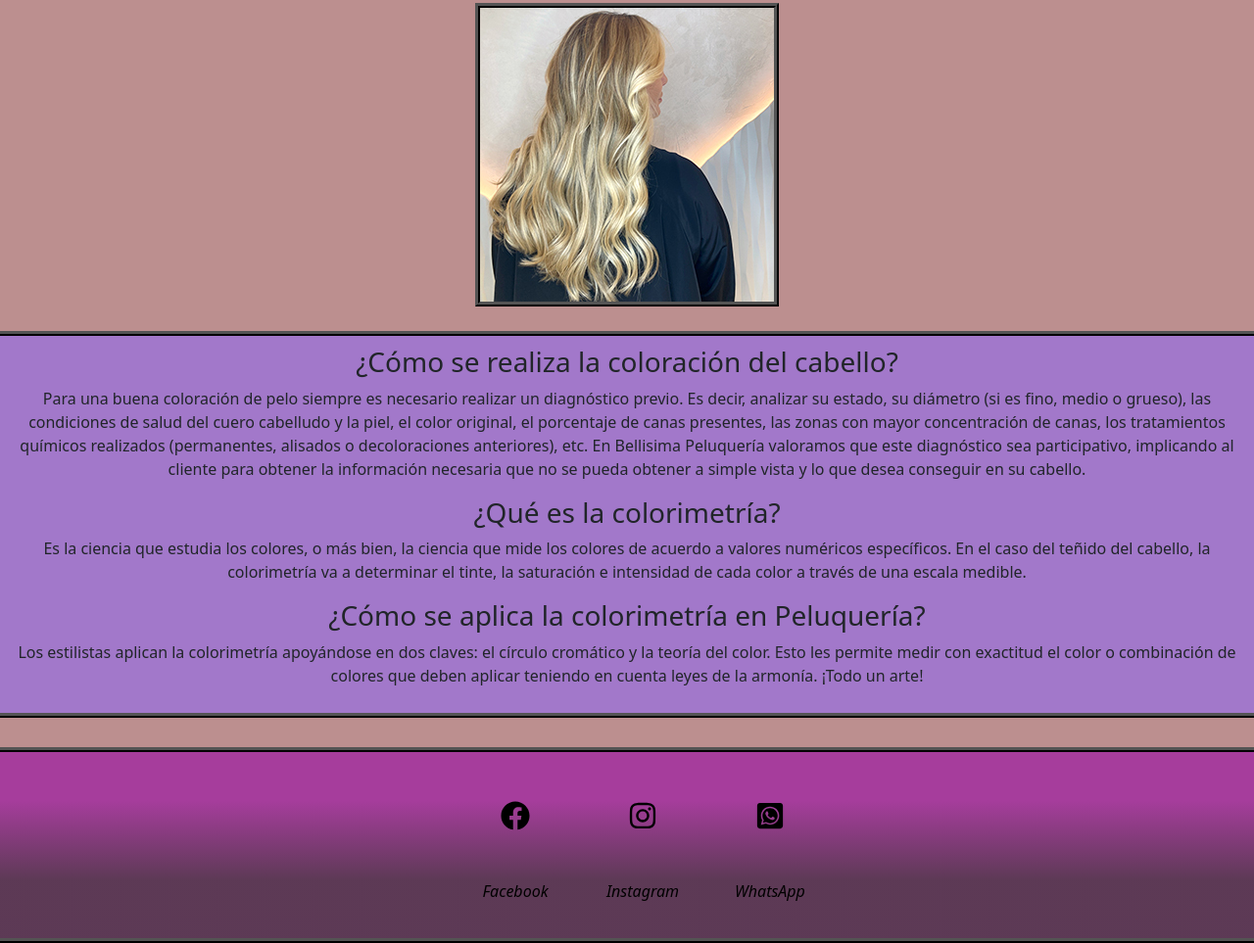
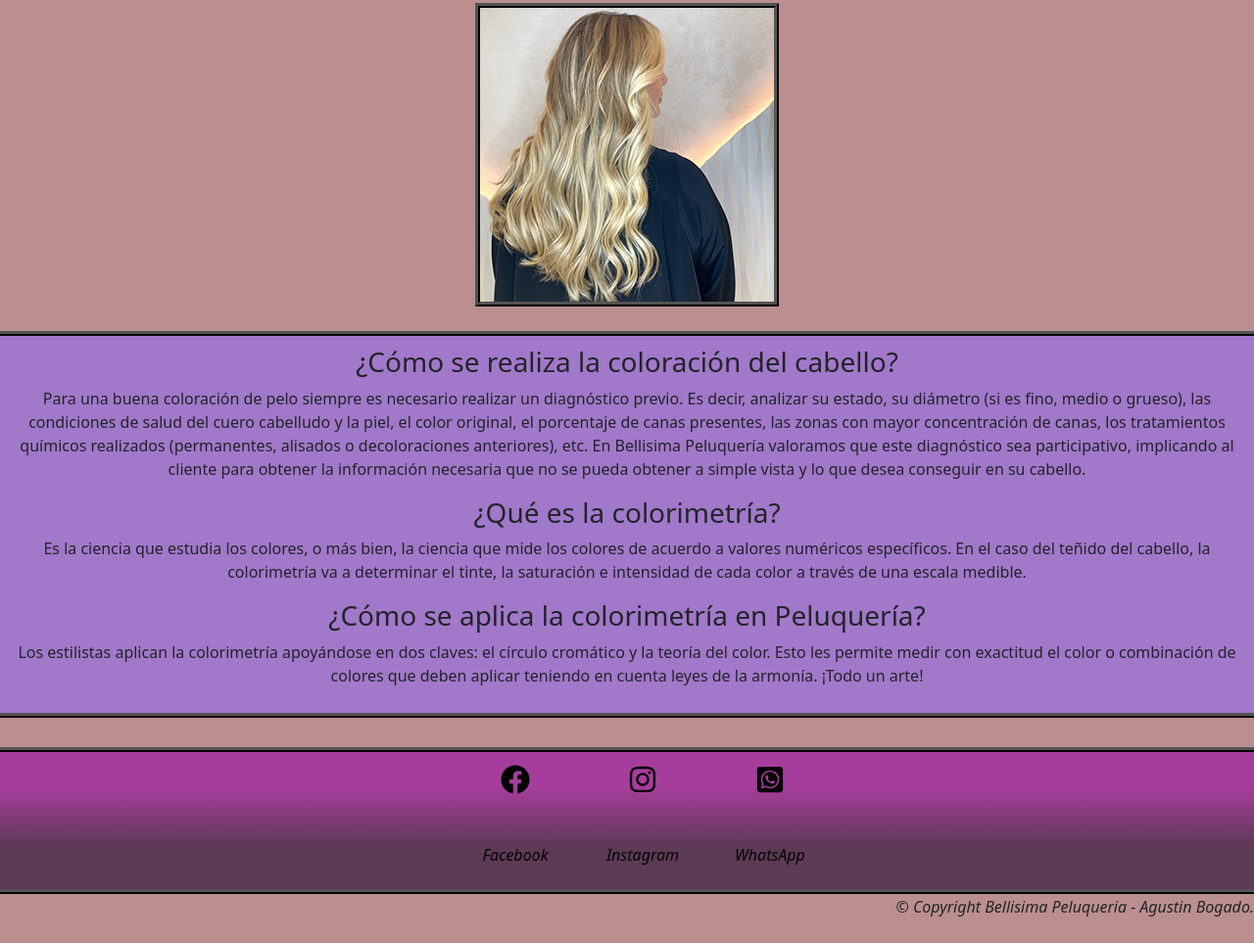
Before and after one commit to agusbogado97/CoderH-Proyecto-Bogado, a website: page pages/color.html in a window 1280 px wide. Shown: the part 753-1716 px from the top of the page at 98% size. Drawn offline with nearby package versions, Linux system fonts and the light colour scheme.

Commit message:
Aplicando copi

```diff
--- a/pages/color.html
+++ b/pages/color.html
@@ -74,12 +74,14 @@
         </main>
 
             <footer class="pie-de-pagina">
-                <div>
+                <div class="footer-container">
                     <ul class="link-redes">
                         <li><img src="../assets/icon/facebook.svg" alt="facebook"><a target="_blank" href="https://www.facebook.com"><p>Facebook</p></a></li>
                         <li><img src="../assets/icon/instagram.svg" alt="instagram"><a target="_blank" href="https://www.instagram.com/bellissima_pelu/"><p>Instagram</p></a></li>
                         <li><img src="../assets/icon/square-whatsapp.svg" alt="whatsapp"><a target="_blank" href="https://web.whatsapp.com/"><p>WhatsApp</p></a></li>
                     </ul>
+
+                    <h6 class="h6-footer">© Copyright Bellisima Peluqueria - Agustin Bogado.</h6>
                 </div>
             </footer>
 
--- a/sass/_footer-css.scss
+++ b/sass/_footer-css.scss
@@ -3,15 +3,22 @@
     background: rgb(166,61,156);
     background: linear-gradient(180deg, rgba(166,61,156,1) 26%, rgba(92,57,85,0.9920343137254902) 69%);
     width: 100%;
-    height: 200px;
+    height: 150px;
     position: absolute;
     border-top: ridge black 5px;
     border-bottom: ridge black 5px;
     justify-content: center;
+    flex-direction: column;
+}
+
+.footer-container {
+    display: flex;
+    flex-direction: column;
 }
 
 body footer div ul {
 display: flex;
+justify-content: center;
 list-style: none;
 }
 
@@ -45,3 +52,10 @@ text-align: center;
 font-style: italic;
 color: black;
 }
+
+body footer div .h6-footer {
+    display: flex;
+    justify-content: end;
+
+    font-style: italic;
+}
```
Also changed, not shown: index.html (+2 -0 lines), pages/galeria-de-fotos.html (+3 -1 lines), pages/tratatamientos-capilares.html (+3 -1 lines), pages/ubicacion-y-turnos.html (+3 -1 lines), sass/style.scss (+0 -14 lines), css/style.css, 1 other file.
